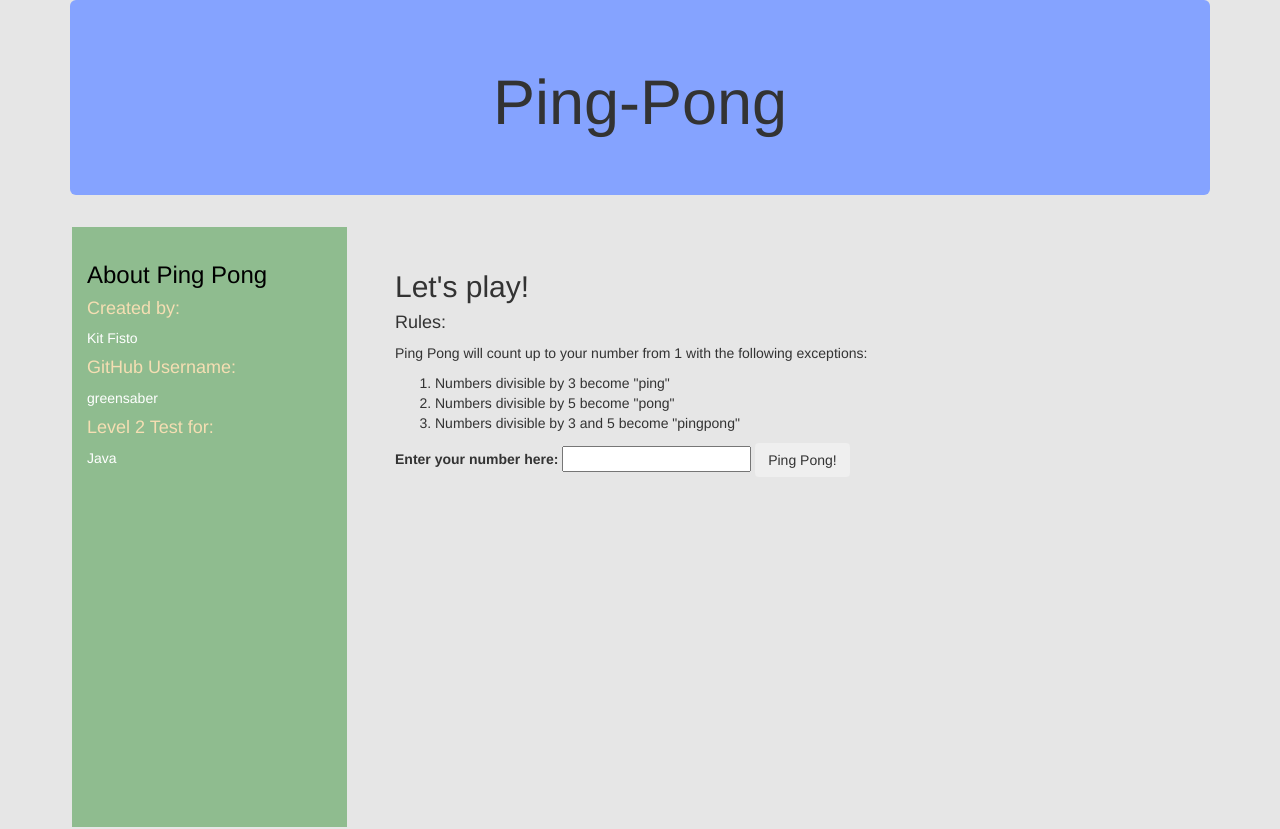
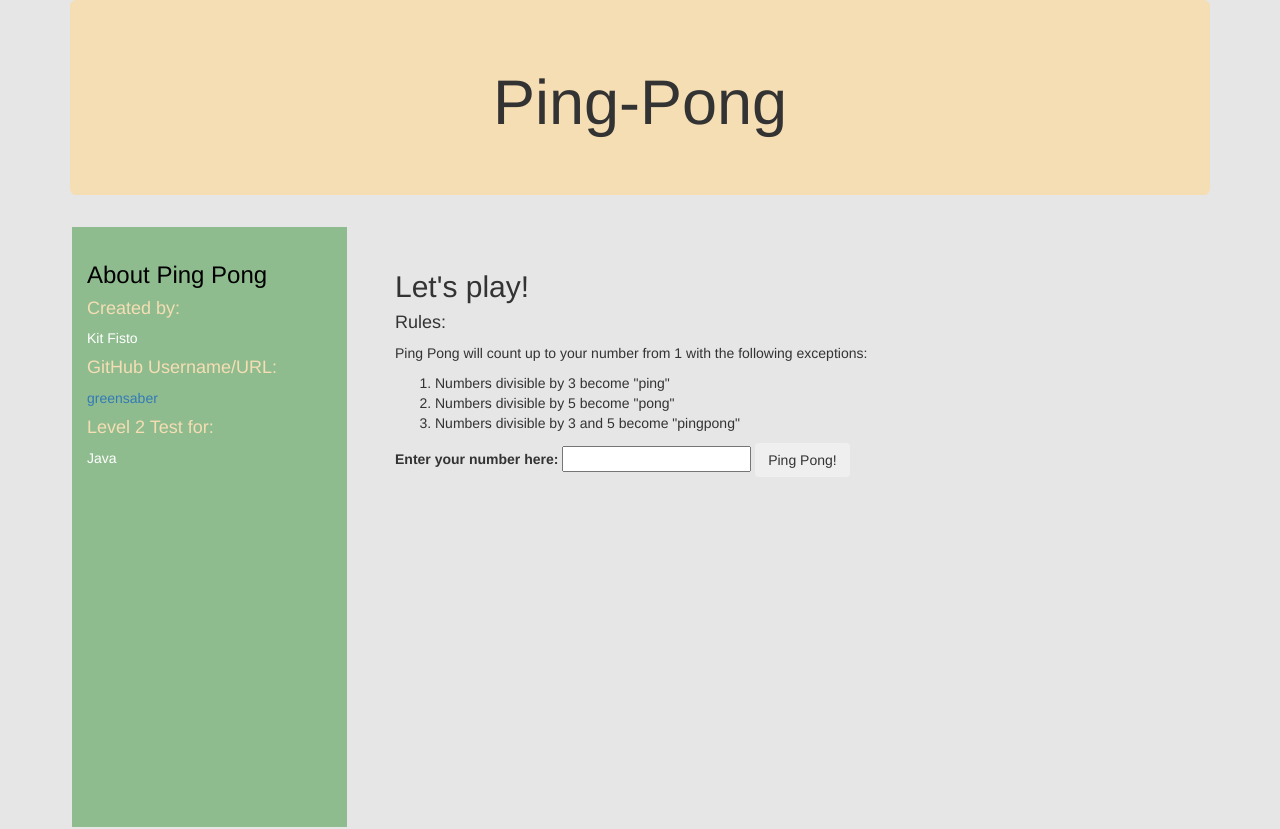
Before and after one commit to classwork-examples-legacy/ping-pong, a plain HTML site: page index.html in a window 1280 px wide. Drawn offline with Linux system fonts and the light colour scheme.

Commit message:
minor updates to layout and wording

```diff
--- a/css/styles.css
+++ b/css/styles.css
@@ -3,7 +3,7 @@ body {
 }
 
 .jumbotron {
-  background-color: #85A3FF;
+  background-color: wheat;
   text-align: center;
 }
 
--- a/index.html
+++ b/index.html
@@ -16,8 +16,8 @@
         <h3>About Ping Pong</h3>
         <h4>Created by:</h4>
         <p>Kit Fisto</p>
-        <h4>GitHub Username:</h4>
-        <p>greensaber</p>
+        <h4>GitHub Username/URL:</h4>
+        <p><a href="https://github.com/greensaber/ping-pong">greensaber</a></p>
         <h4>Level 2 Test for:</h4>
         <p>Java</p>
       </div>
```
Also changed, not shown: 3 other files.
